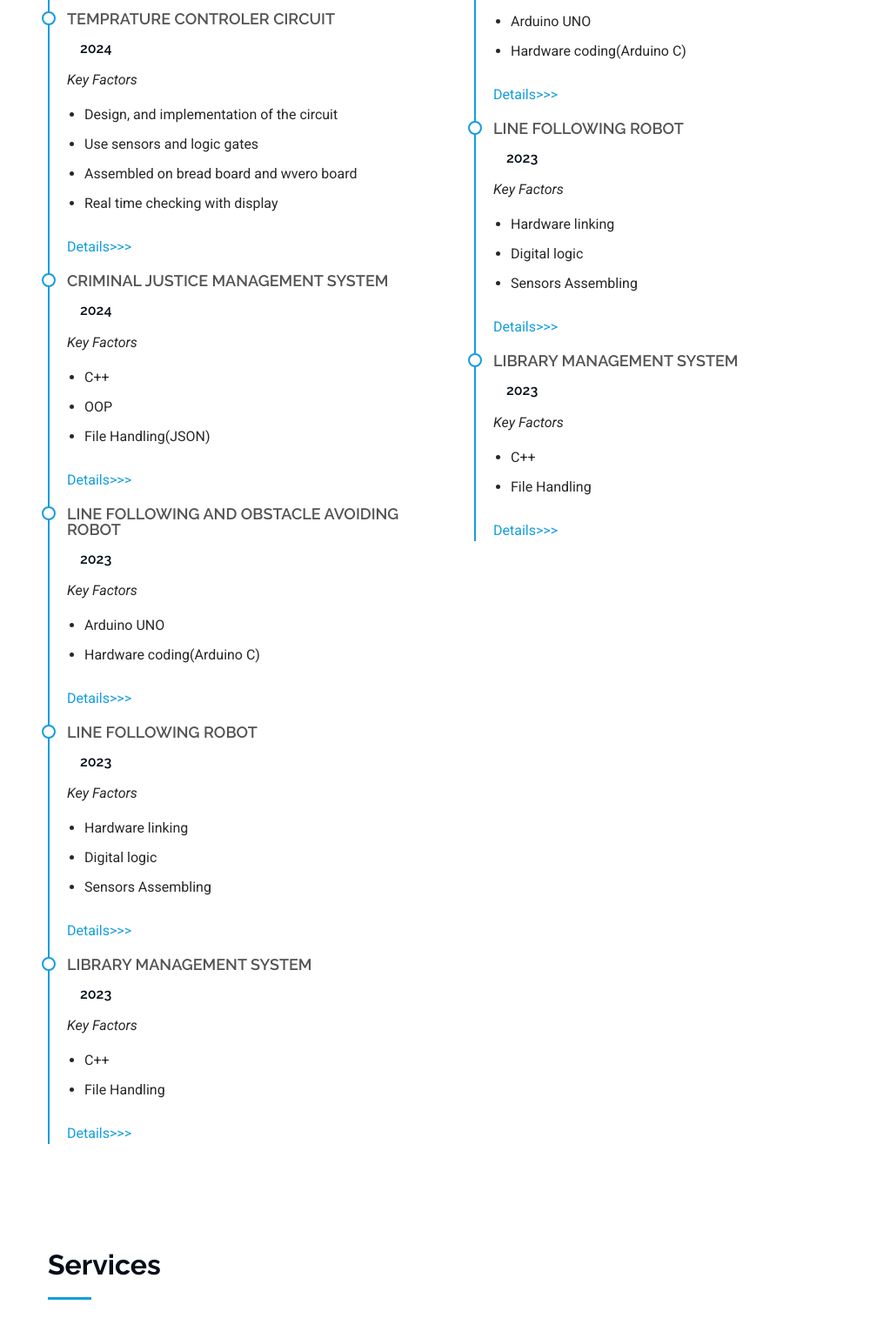
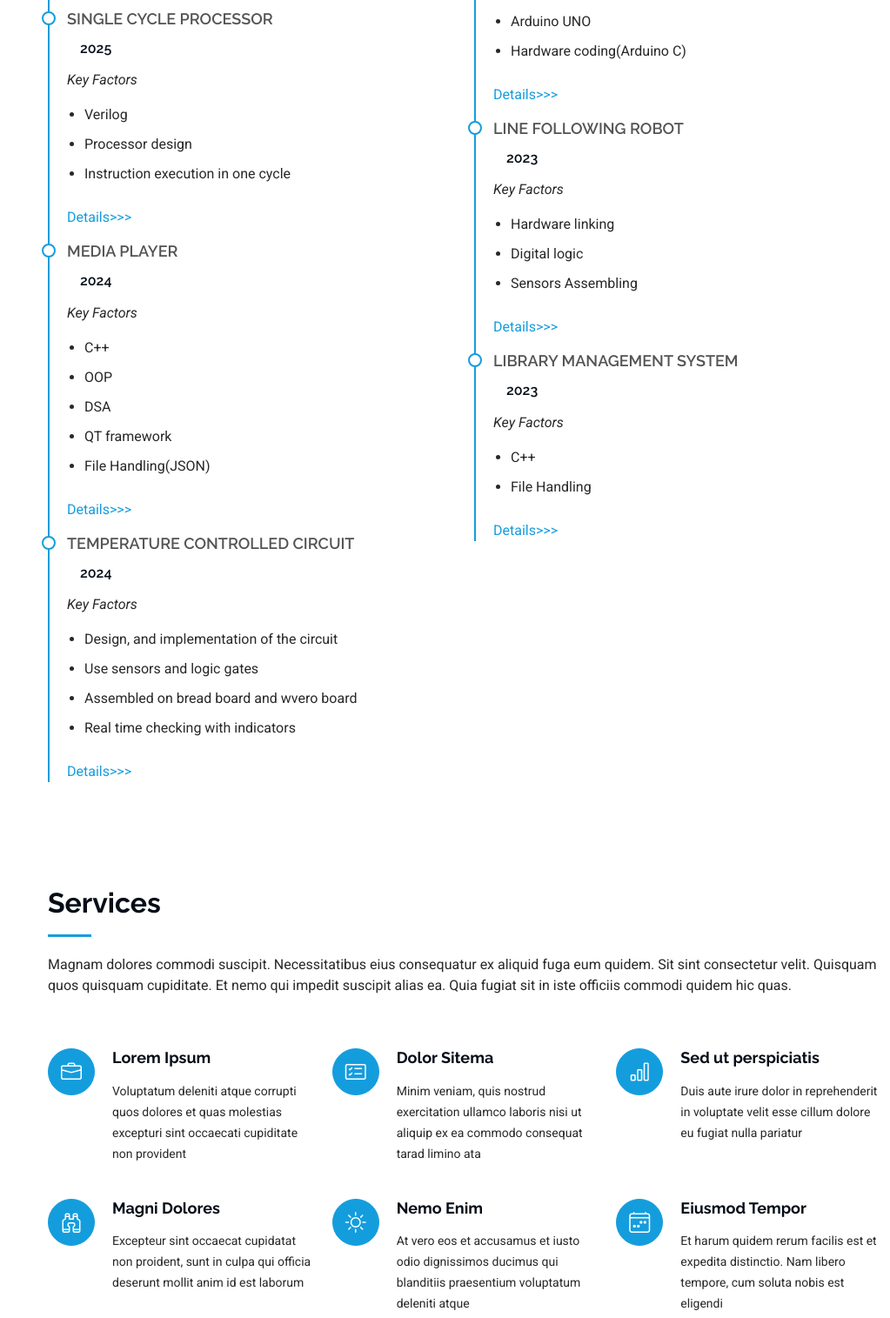
Before and after one commit to BSCE23004/portfolio.github.io, a plain HTML site: page index.html in a window 1280 px wide. Shown: the part 3830-5345 px from the top of the page at 87% size, without its empty margins (257-1280 px from the left). Drawn offline with Linux system fonts and the light colour scheme.

Commit message:
Update index.html

```diff
--- a/index.html
+++ b/index.html
@@ -401,60 +401,40 @@
             </div><!-- End Resume Item -->
 
             <div class="resume-item">
-              <h4>Temprature controler circuit</h4>
+              <h4>Single cycle processor</h4>
+              <h5>2025</h5>
+              <p><em>Key Factors</em></p>
+              <ul>
+                <li>Verilog</li>
+                <li>Processor design</li>
+                <li>Instruction execution in one cycle</li>
+              </ul>
+              <a href="assets/projects/temprature_control__circuit.pdf" target="_blank">Details>>></a>
+            </div><!-- End Resume Item -->
+
+            <div class="resume-item">
+              <h4>Media Player</h4>
+              <h5>2024</h5>
+              <p><em>Key Factors</em></p>
+              <ul>
+                <li>C++</li>
+                <li>OOP</li>
+                <li>DSA</li>
+                <li>QT framework</li>
+                <li>File Handling(JSON)</li>
+              </ul>
+              <a href="assets/projects/temprature_control__circuit.pdf" target="_blank">Details>>></a>
+            </div><!-- End Resume Item -->
+
+            <div class="resume-item">
+              <h4>Temperature controlled circuit</h4>
               <h5>2024</h5>
               <p><em>Key Factors </em></p>
               <ul>
                 <li>Design, and implementation of the circuit</li>
                 <li>Use sensors and logic gates </li>
                 <li>Assembled on bread board and wvero board</li>
-                <li>Real time checking with display</li>
-              </ul>
-              <a href="assets/projects/temprature_control__circuit.pdf" target="_blank">Details>>></a>
-            </div><!-- End Resume Item -->
-
-            <div class="resume-item">
-              <h4>Criminal Justice Management System</h4>
-              <h5>2024</h5>
-              <p><em>Key Factors</em></p>
-              <ul>
-                <li>C++</li>
-                <li>OOP</li>
-                <li>File Handling(JSON)</li>
-              </ul>
-              <a href="assets/projects/temprature_control__circuit.pdf" target="_blank">Details>>></a>
-            </div><!-- End Resume Item -->
-
-            <div class="resume-item">
-              <h4>Line following and Obstacle avoiding robot</h4>
-              <h5>2023</h5>
-              <p><em>Key Factors</em></p>
-              <ul>
-                <li>Arduino UNO</li>
-                <li>Hardware coding(Arduino C)</li>
-              </ul>
-              <a href="assets/projects/temprature_control__circuit.pdf" target="_blank">Details>>></a>
-            </div><!-- End Resume Item -->
-
-            <div class="resume-item">
-              <h4>Line following robot</h4>
-              <h5>2023</h5>
-              <p><em>Key Factors</em></p>
-              <ul>
-                <li>Hardware linking</li>
-                <li>Digital logic</li>
-                <li>Sensors Assembling</li>
-              </ul>
-              <a href="assets/projects/temprature_control__circuit.pdf" target="_blank">Details>>></a>
-            </div><!-- End Resume Item -->
-
-            <div class="resume-item">
-              <h4>Library Management System</h4>
-              <h5>2023</h5>
-              <p><em>Key Factors</em></p>
-              <ul>
-                <li>C++</li>
-                <li>File Handling</li>
+                <li>Real time checking with indicators</li>
               </ul>
               <a href="assets/projects/temprature_control__circuit.pdf" target="_blank">Details>>></a>
             </div><!-- End Resume Item -->
```
